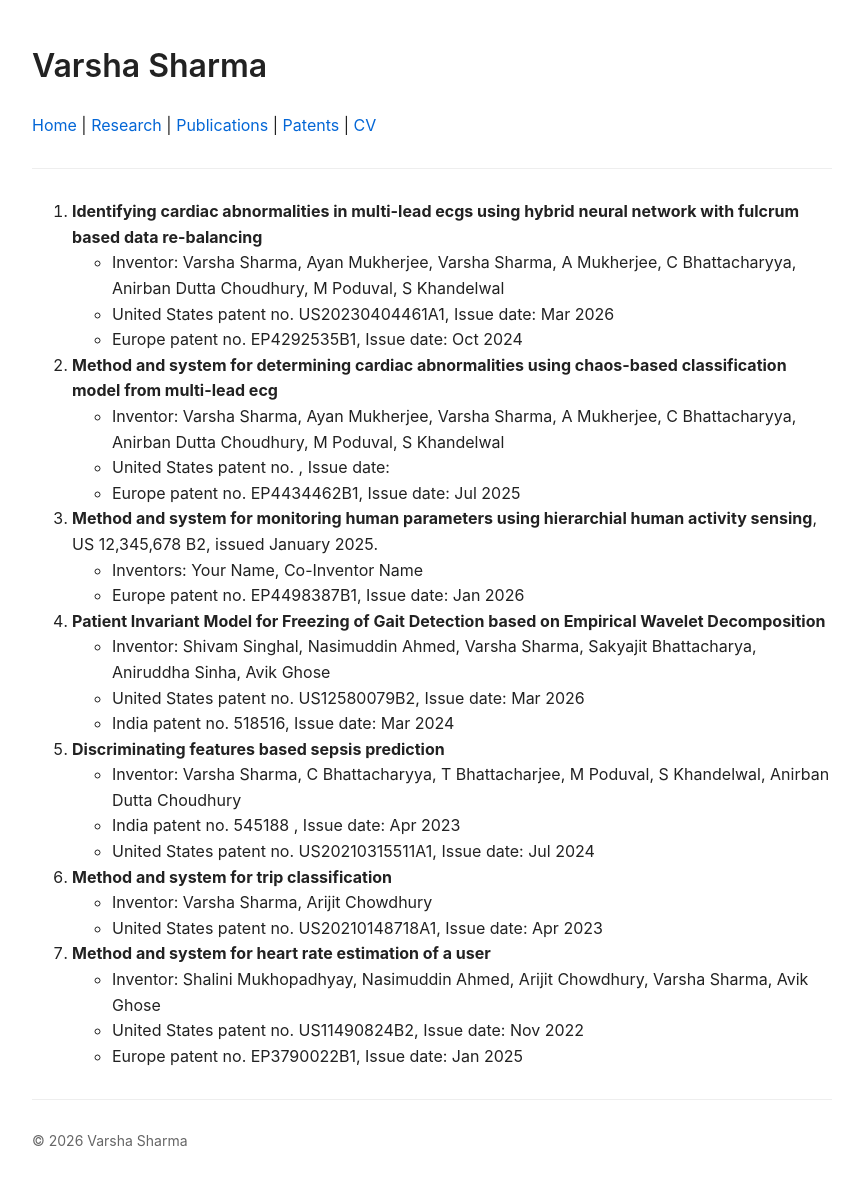
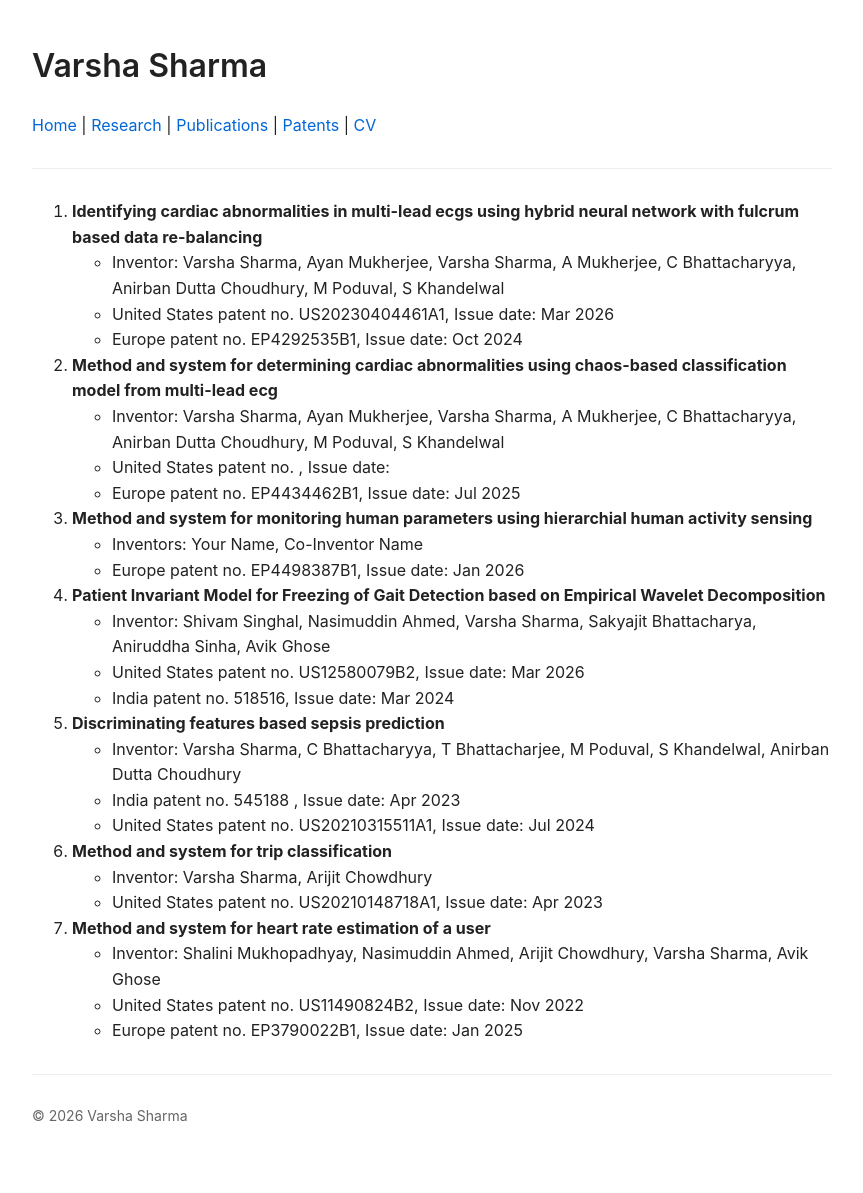
Before and after one commit to shavarsha/shavarsha.github.io, a Jekyll site: the page built from patents.md, in a window 1280 px wide. Shown: the whole page, without its empty margins (208-1071 px from the left). Built offline with Jekyll 4.4.1, drawn with Linux system fonts in a browser that asks for light colours; after the commit the page ends 1167 px from its top, so only the background shows below that.

Commit message:
Update patents.md

```diff
--- a/patents.md
+++ b/patents.md
@@ -13,7 +13,7 @@ title: Patents
    - United States patent no. , Issue date:
    - Europe patent no. EP4434462B1, Issue date: Jul 2025
 
-3. **Method and system for monitoring human parameters using hierarchial human activity sensing**, US 12,345,678 B2, issued January 2025.
+3. **Method and system for monitoring human parameters using hierarchial human activity sensing**
    - Inventors: Your Name, Co-Inventor Name
    - Europe patent no. EP4498387B1, Issue date: Jan 2026
 
```
